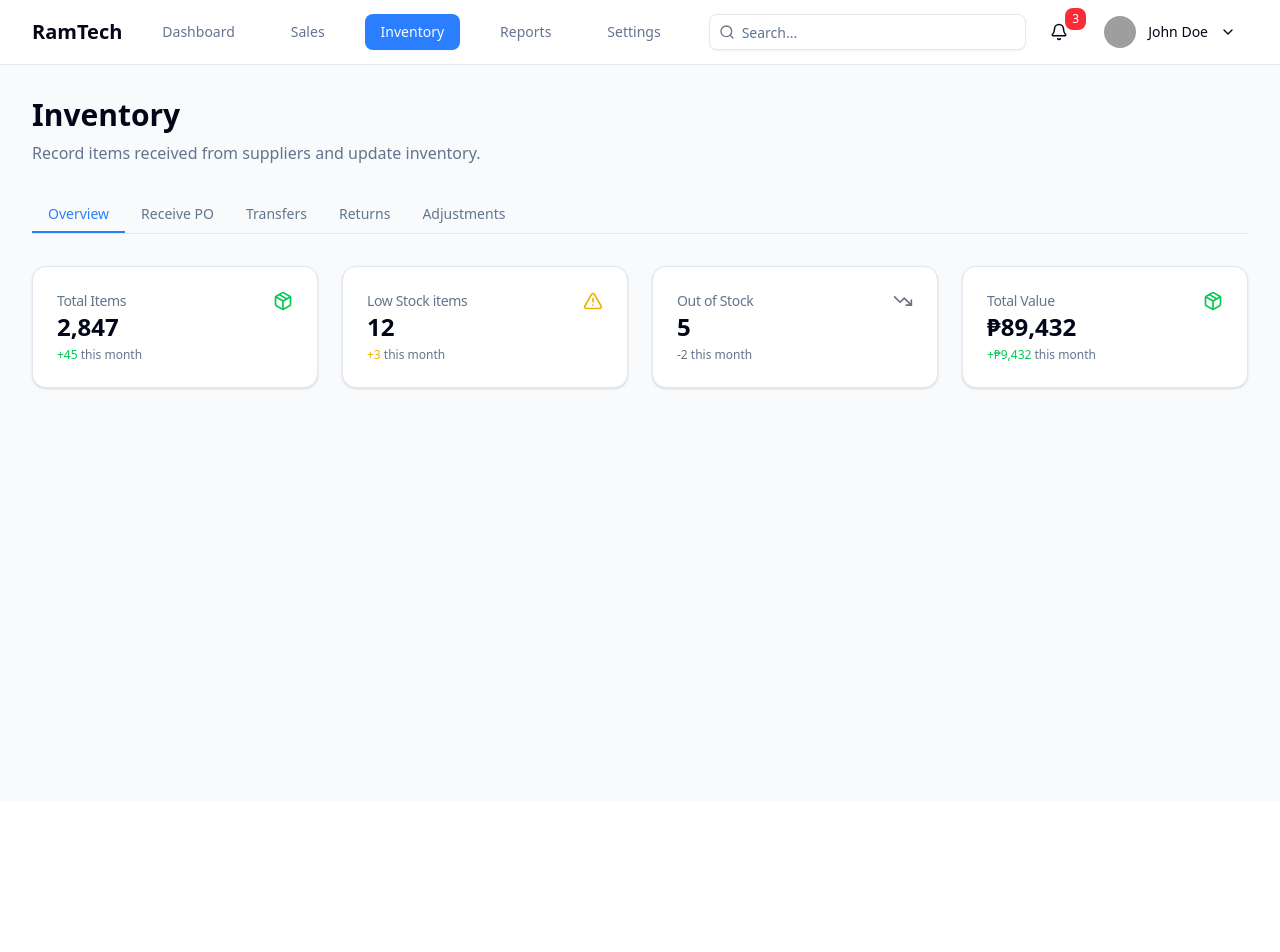
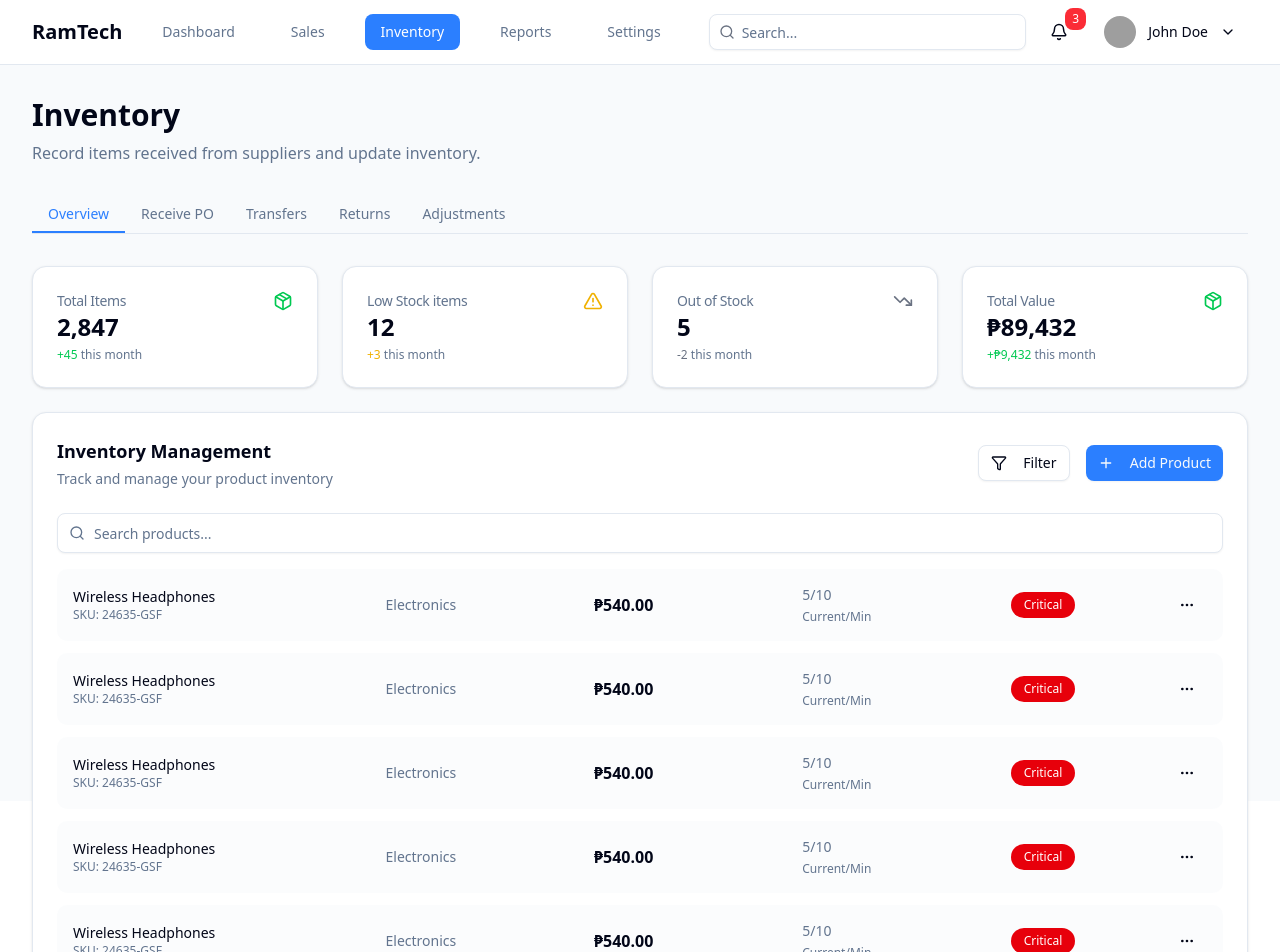
Before and after one commit to acerapa/sims-sv, a SvelteKit app: page /inventory in a window 1280 px wide. Shown: the top 952 px of the page. Before the commit the page ends 801 px from the top, so only its background shows below. Built offline with nearby package versions, Linux system fonts and the light colour scheme; grey boxes are pictures that could not be loaded.

Commit message:
Added product list in the Inventory management

```diff
--- a/src/lib/components/layout/Header.svelte
+++ b/src/lib/components/layout/Header.svelte
@@ -27,48 +27,40 @@
 			<nav class="flex gap-6">
 				<a href={resolve('/')}>
 					<Button
-						variant={isRouteActive('/', path) ? 'default' : 'ghost'}
-						class={isRouteActive('/', path)
-							? 'bg-blue-500 hover:bg-blue-500/90'
-							: 'text-muted-foreground'}
+						variant={isRouteActive('/', path) ? 'info' : 'ghost'}
+						class="text-muted-foreground"
 					>
 						Dashboard
 					</Button>
 				</a>
 				<a href={resolve('/sales')}>
 					<Button
-						variant={isRouteActive('/sales', path) ? 'default' : 'ghost'}
-						class={isRouteActive('/sales', path)
-							? 'bg-blue-500 hover:bg-blue-500/90'
-							: 'text-muted-foreground'}>Sales</Button
+						variant={isRouteActive('/sales', path) ? 'info' : 'ghost'}
+						class="text-muted-foreground">Sales</Button
 					>
 				</a>
 				<a href={resolve('/inventory')}>
 					<Button
-						variant={isRouteActive('/inventory', path) ? 'default' : 'ghost'}
-						class={isRouteActive('/inventory', path)
-							? 'bg-blue-500 hover:bg-blue-500/90'
-							: 'text-muted-foreground'}
+						variant={isRouteActive('/inventory', path) || path?.startsWith('/inventory')
+							? 'info'
+							: 'ghost'}
+						class="text-muted-foreground"
 					>
 						Inventory
 					</Button>
 				</a>
 				<a href={resolve('/reports')}>
 					<Button
-						variant={isRouteActive('/reports', path) ? 'default' : 'ghost'}
-						class={isRouteActive('/reports', path)
-							? 'bg-blue-500 hover:bg-blue-500/90'
-							: 'text-muted-foreground'}
+						variant={isRouteActive('/reports', path) ? 'info' : 'ghost'}
+						class="text-muted-foreground"
 					>
 						Reports
 					</Button>
 				</a>
 				<a href={resolve('/settings')}>
 					<Button
-						variant={isRouteActive('/settings', path) ? 'default' : 'ghost'}
-						class={isRouteActive('/settings', path)
-							? 'bg-blue-500 hover:bg-blue-500/90'
-							: 'text-muted-foreground'}
+						variant={isRouteActive('/settings', path) ? 'info' : 'ghost'}
+						class="text-muted-foreground"
 					>
 						Settings
 					</Button>
--- /dev/null
+++ b/src/lib/components/pages/inventory/ProductRow.svelte
@@ -0,0 +1,30 @@
+<script>
+	import Badge from '$lib/components/ui/badge/badge.svelte';
+	import { Button } from '$lib/components/ui/button';
+	import { Ellipsis } from '@lucide/svelte';
+</script>
+
+<div
+	class="flex w-full items-center rounded-lg bg-muted/30 p-4 transition-colors hover:bg-muted/50"
+>
+	<div class="grid w-full grid-cols-11 items-center gap-3">
+		<div class="col-span-3 space-x-2">
+			<p class="text-sm font-medium">Wireless Headphones</p>
+			<p class="text-xs text-muted-foreground">SKU: 24635-GSF</p>
+		</div>
+		<p class="col-span-2 text-sm text-muted-foreground">Electronics</p>
+		<p class="col-span-2 font-semibold">₱540.00</p>
+		<div class="col-span-2 space-y-1">
+			<p class="text-sm text-muted-foreground">
+				<span>5</span>/10
+			</p>
+			<p class="text-xs text-muted-foreground">Current/Min</p>
+		</div>
+		<Badge variant="destructive" class="col-span-1 rounded-full px-3 py-1">Critical</Badge>
+		<div class="col-span-1 text-end">
+			<Button variant="ghost">
+				<Ellipsis />
+			</Button>
+		</div>
+	</div>
+</div>
--- a/src/lib/components/ui/button/button.svelte
+++ b/src/lib/components/ui/button/button.svelte
@@ -1,38 +1,39 @@
 <script lang="ts" module>
-	import { cn, type WithElementRef } from "$lib/utils.js";
-	import type { HTMLAnchorAttributes, HTMLButtonAttributes } from "svelte/elements";
-	import { type VariantProps, tv } from "tailwind-variants";
+	import { cn, type WithElementRef } from '$lib/utils.js';
+	import type { HTMLAnchorAttributes, HTMLButtonAttributes } from 'svelte/elements';
+	import { type VariantProps, tv } from 'tailwind-variants';
 
 	export const buttonVariants = tv({
 		base: "focus-visible:border-ring focus-visible:ring-ring/50 aria-invalid:ring-destructive/20 dark:aria-invalid:ring-destructive/40 aria-invalid:border-destructive inline-flex shrink-0 items-center justify-center gap-2 whitespace-nowrap rounded-md text-sm font-medium outline-none transition-all focus-visible:ring-[3px] disabled:pointer-events-none disabled:opacity-50 aria-disabled:pointer-events-none aria-disabled:opacity-50 [&_svg:not([class*='size-'])]:size-4 [&_svg]:pointer-events-none [&_svg]:shrink-0",
 		variants: {
 			variant: {
-				default: "bg-primary text-primary-foreground shadow-xs hover:bg-primary/90",
+				default: 'bg-primary text-primary-foreground shadow-xs hover:bg-primary/90',
+				info: '!text-white bg-blue-500 hover:bg-blue-500/90',
 				destructive:
-					"bg-destructive shadow-xs hover:bg-destructive/90 focus-visible:ring-destructive/20 dark:focus-visible:ring-destructive/40 dark:bg-destructive/60 text-white",
+					'bg-destructive shadow-xs hover:bg-destructive/90 focus-visible:ring-destructive/20 dark:focus-visible:ring-destructive/40 dark:bg-destructive/60 text-white',
 				outline:
-					"bg-background shadow-xs hover:bg-accent hover:text-accent-foreground dark:bg-input/30 dark:border-input dark:hover:bg-input/50 border",
-				secondary: "bg-secondary text-secondary-foreground shadow-xs hover:bg-secondary/80",
-				ghost: "hover:bg-accent hover:text-accent-foreground dark:hover:bg-accent/50",
-				link: "text-primary underline-offset-4 hover:underline",
+					'bg-background shadow-xs hover:bg-accent hover:text-accent-foreground dark:bg-input/30 dark:border-input dark:hover:bg-input/50 border',
+				secondary: 'bg-secondary text-secondary-foreground shadow-xs hover:bg-secondary/80',
+				ghost: 'hover:bg-accent hover:text-accent-foreground dark:hover:bg-accent/50',
+				link: 'text-primary underline-offset-4 hover:underline'
 			},
 			size: {
-				default: "h-9 px-4 py-2 has-[>svg]:px-3",
-				sm: "h-8 gap-1.5 rounded-md px-3 has-[>svg]:px-2.5",
-				lg: "h-10 rounded-md px-6 has-[>svg]:px-4",
-				icon: "size-9",
-				"icon-sm": "size-8",
-				"icon-lg": "size-10",
-			},
+				default: 'h-9 px-4 py-2 has-[>svg]:px-3',
+				sm: 'h-8 gap-1.5 rounded-md px-3 has-[>svg]:px-2.5',
+				lg: 'h-10 rounded-md px-6 has-[>svg]:px-4',
+				icon: 'size-9',
+				'icon-sm': 'size-8',
+				'icon-lg': 'size-10'
+			}
 		},
 		defaultVariants: {
-			variant: "default",
-			size: "default",
-		},
+			variant: 'default',
+			size: 'default'
+		}
 	});
 
-	export type ButtonVariant = VariantProps<typeof buttonVariants>["variant"];
-	export type ButtonSize = VariantProps<typeof buttonVariants>["size"];
+	export type ButtonVariant = VariantProps<typeof buttonVariants>['variant'];
+	export type ButtonSize = VariantProps<typeof buttonVariants>['size'];
 
 	export type ButtonProps = WithElementRef<HTMLButtonAttributes> &
 		WithElementRef<HTMLAnchorAttributes> & {
@@ -44,11 +45,11 @@
 <script lang="ts">
 	let {
 		class: className,
-		variant = "default",
-		size = "default",
+		variant = 'default',
+		size = 'default',
 		ref = $bindable(null),
 		href = undefined,
-		type = "button",
+		type = 'button',
 		disabled,
 		children,
 		...restProps
@@ -62,7 +63,7 @@
 		class={cn(buttonVariants({ variant, size }), className)}
 		href={disabled ? undefined : href}
 		aria-disabled={disabled}
-		role={disabled ? "link" : undefined}
+		role={disabled ? 'link' : undefined}
 		tabindex={disabled ? -1 : undefined}
 		{...restProps}
 	>
--- a/src/routes/inventory/+page.svelte
+++ b/src/routes/inventory/+page.svelte
@@ -1,6 +1,16 @@
 <script lang="ts">
 	import StatCard from '$lib/components/common/StatCard.svelte';
-	import { Package, TrendingDown, TriangleAlert } from '@lucide/svelte';
+	import ProductRow from '$lib/components/pages/inventory/ProductRow.svelte';
+	import { Button } from '$lib/components/ui/button';
+	import {
+		Card,
+		CardContent,
+		CardDescription,
+		CardHeader,
+		CardTitle
+	} from '$lib/components/ui/card';
+	import { Input } from '$lib/components/ui/input';
+	import { Funnel, Package, Plus, Search, TrendingDown, TriangleAlert } from '@lucide/svelte';
 	import { setContext } from 'svelte';
 
 	setContext('pageTitle', {
@@ -49,6 +59,7 @@
 	<meta name="description" content="RamTech Inventory Dashboard" />
 </svelte:head>
 
+<div class="flex flex-col gap-6">
 	<div class="grid gap-6 lg:grid-cols-4">
 		{#each statCards as stat (stat.title)}
 			<StatCard
@@ -61,3 +72,41 @@
 			/>
 		{/each}
 	</div>
+	<Card>
+		<CardHeader class="flex items-center justify-between">
+			<div class="space-y-1">
+				<CardTitle class="text-lg">Inventory Management</CardTitle>
+				<CardDescription>Track and manage your product inventory</CardDescription>
+			</div>
+			<div class="space-x-3">
+				<Button variant="outline" class="space-x-2">
+					<Funnel />
+					<span>Filter</span>
+				</Button>
+				<Button class="space-x-2 bg-blue-500 hover:bg-blue-500/90">
+					<Plus />
+					<span>Add Product</span>
+				</Button>
+			</div>
+		</CardHeader>
+		<CardContent class="flex flex-col gap-4">
+			<div class="relative">
+				<Input type="search" class="h-10 pl-9" placeholder="Search products..." />
+				<Search class="absolute top-1/2 left-3 size-4 translate-y-[-50%] text-muted-foreground" />
+			</div>
+
+			<div class="flex flex-col gap-3">
+				<ProductRow />
+				<ProductRow />
+				<ProductRow />
+				<ProductRow />
+				<ProductRow />
+				<ProductRow />
+				<ProductRow />
+				<ProductRow />
+				<ProductRow />
+				<ProductRow />
+			</div>
+		</CardContent>
+	</Card>
+</div>
```
Also changed, not shown: src/lib/types/global.ts (+11 -0 lines). Lines whose indentation alone changed are shown as unchanged.
